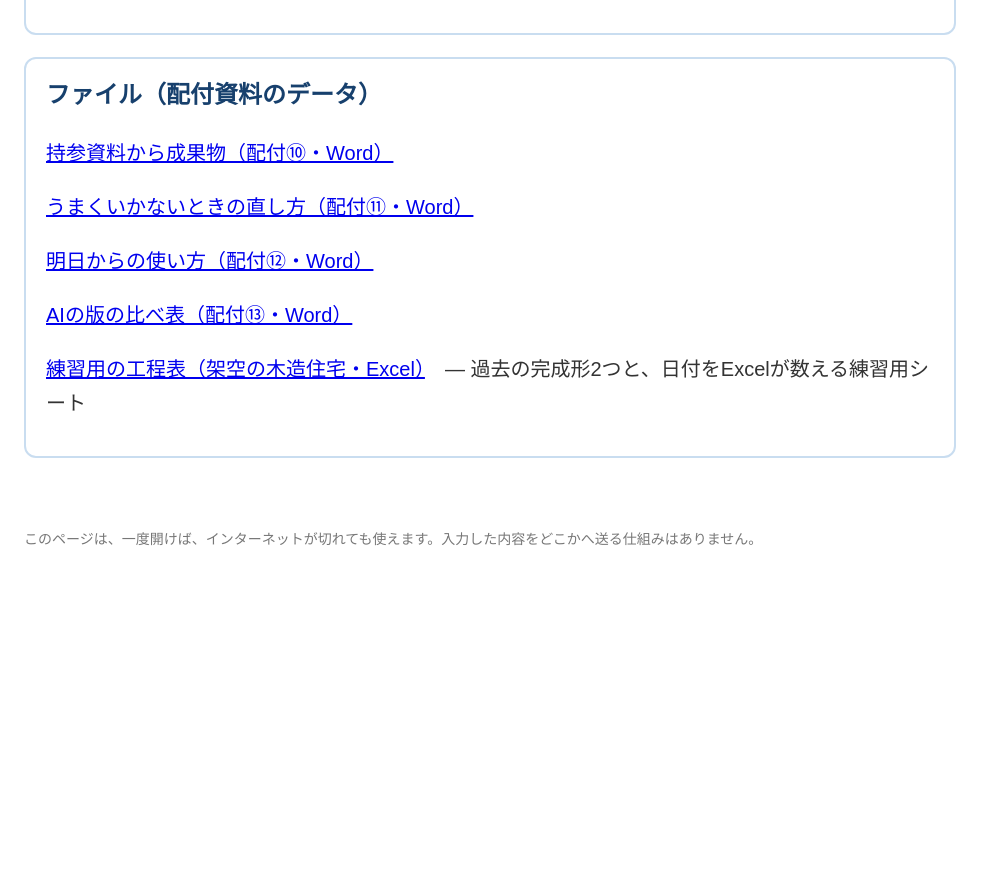
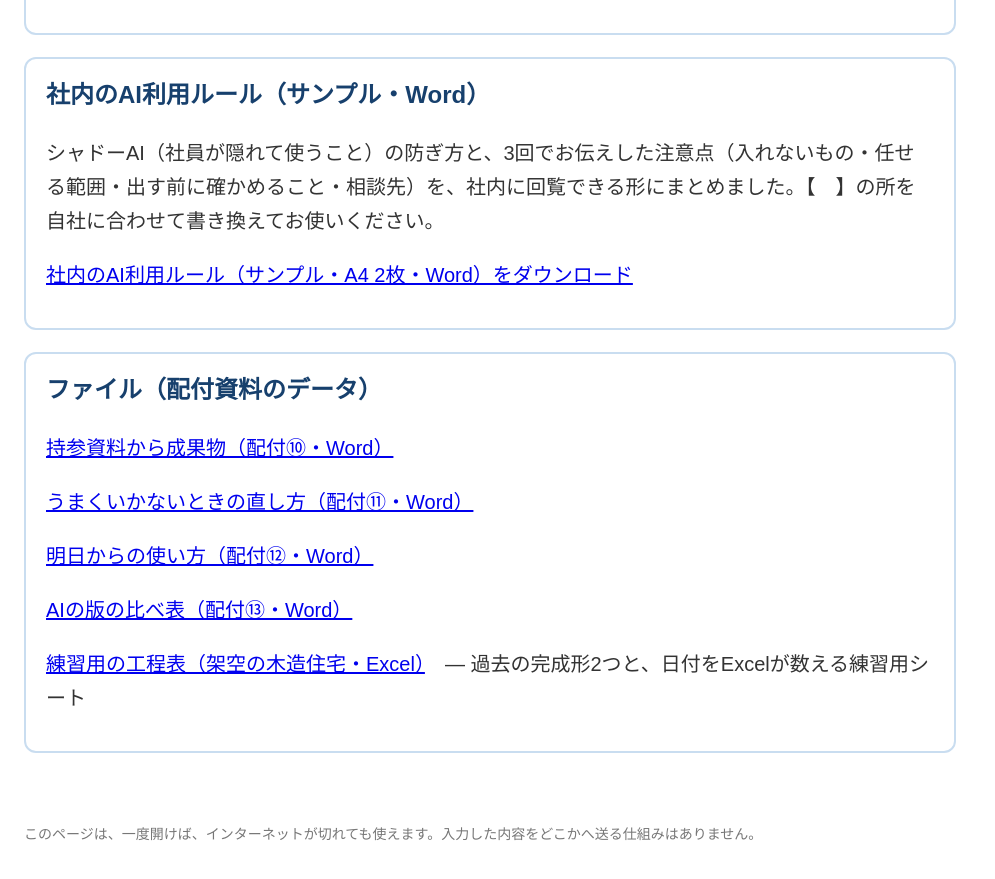
Before and after one commit to 888wisteriavil-cloud/sanuki-ai, a plain HTML site: page index.html in a window 1280 px wide. Shown: the part 3261-4140 px from the top of the page, without its empty margins (0-995 px from the left). Before the commit the page ends 3845 px from the top, so only its background shows below. Drawn offline with Linux system fonts and the light colour scheme.

Commit message:
第3回：社内のAI利用ルール（サンプル・Word）を足す

```diff
--- a/index.html
+++ b/index.html
@@ -226,6 +226,11 @@ D 出力の形：そのまま印刷できる形で</div>
       ④ 渡したら、まず「どこまで読めましたか」と聞く。手書きの字は読み違えやすいので、1か所は元の紙と見比べる</p>
     </div>
     <div class="card">
+      <h2>社内のAI利用ルール（サンプル・Word）</h2>
+      <p>シャドーAI（社員が隠れて使うこと）の防ぎ方と、3回でお伝えした注意点（入れないもの・任せる範囲・出す前に確かめること・相談先）を、社内に回覧できる形にまとめました。【　】の所を自社に合わせて書き換えてお使いください。</p>
+      <p><a href="ai-rule-sample.docx" download>社内のAI利用ルール（サンプル・A4 2枚・Word）をダウンロード</a></p>
+    </div>
+    <div class="card">
       <h2>ファイル（配付資料のデータ）</h2>
       <p><a href="day3-1-seikabutsu.docx" download>持参資料から成果物（配付⑩・Word）</a></p>
       <p><a href="day3-2-naoshikata.docx" download>うまくいかないときの直し方（配付⑪・Word）</a></p>
```
Also changed, not shown: 1 other file.
